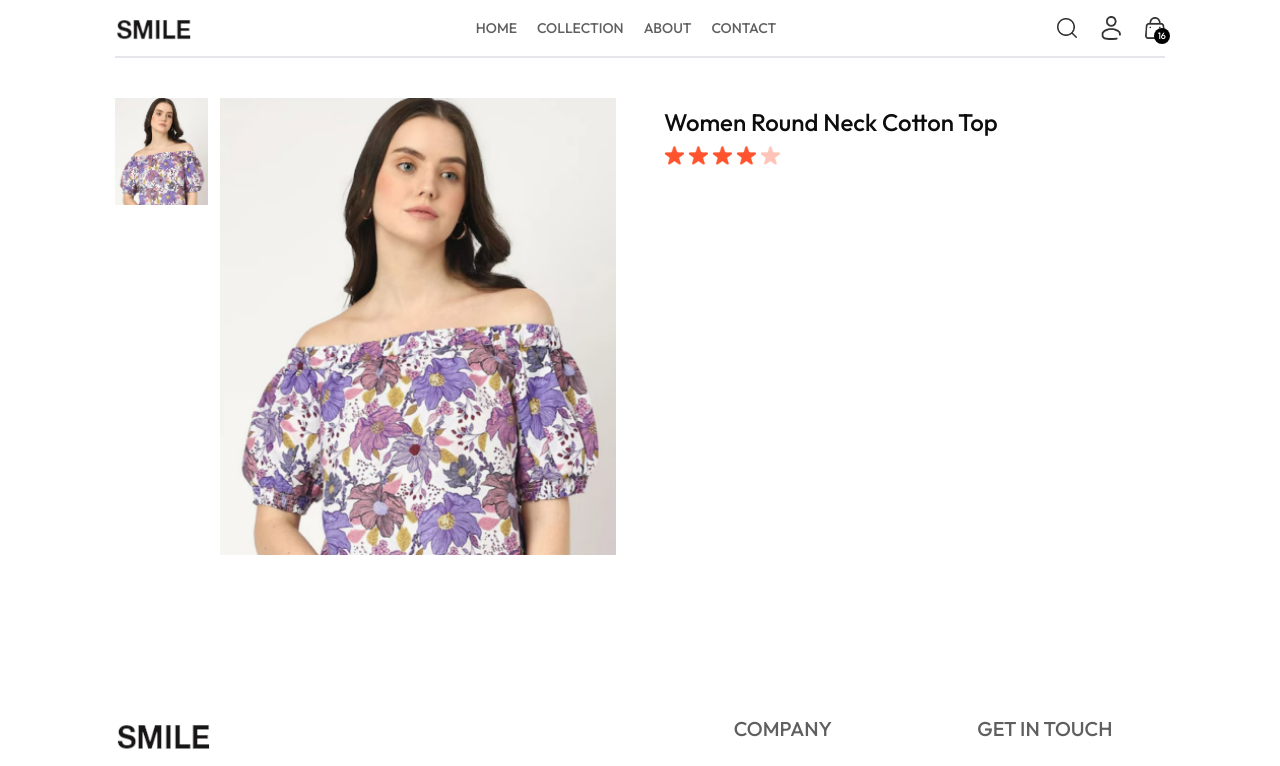
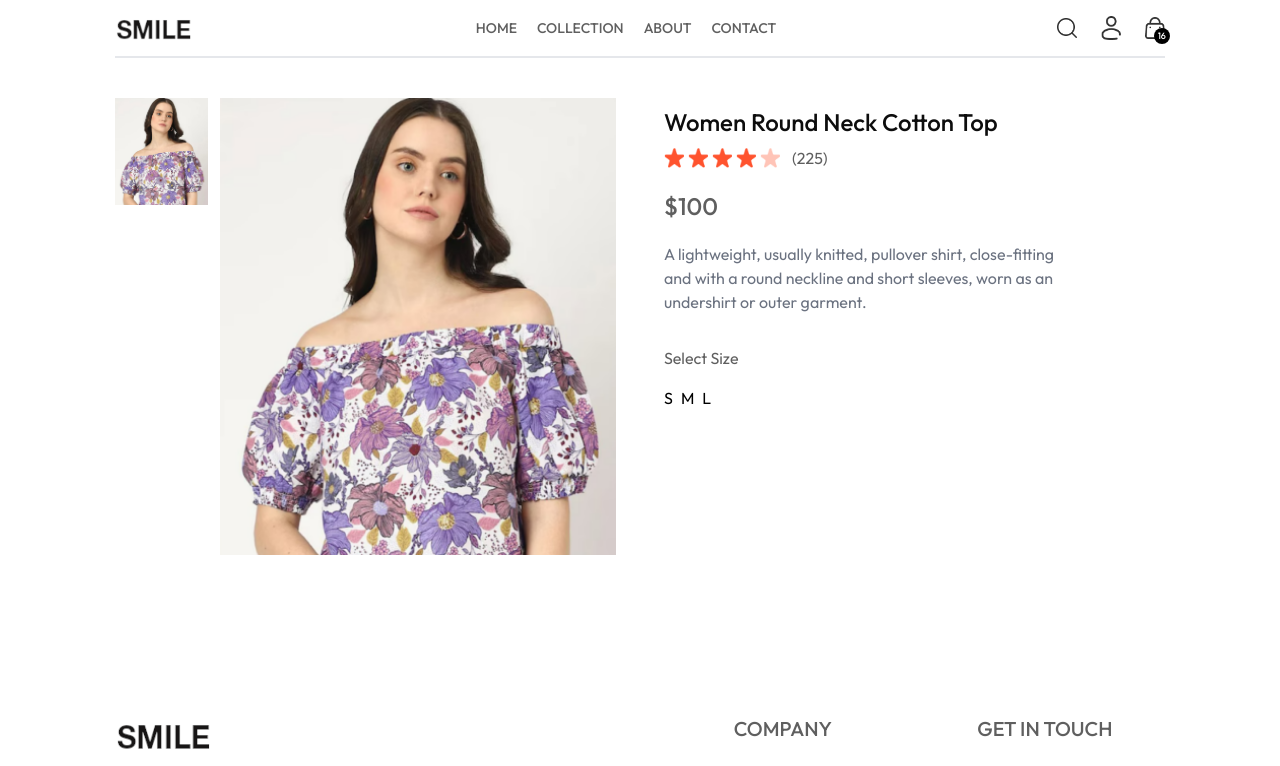
Before and after one commit to Gwolo-Julius/smile-app, a React (Vite) app: page /product/aaaaa in a window 1280 px wide. Shown: the top 766 px of the page. Built offline with nearby package versions, Linux system fonts and the light colour scheme; a web font is replaced by a local one.

Commit message:
sizes and description added

```diff
--- a/src/index.css
+++ b/src/index.css
@@ -56,6 +56,10 @@ a.active {
 a.active hr {
   display: block;
 }
+
+::-webkit-scrollbar{
+  display: none;
+}
 @media screen and (max-width: 640px) {
   a.active {
     background-color: #000;
--- a/src/pages/Products.jsx
+++ b/src/pages/Products.jsx
@@ -5,7 +5,7 @@ import { assets } from "../assets/assets";
 
 const Products = () => {
   const { productId } = useParams();
-  const { products } = useContext(ShopContext);
+  const { products, currency } = useContext(ShopContext);
   const [productData, setProductData] = useState(false);
   const [image, setImage] = useState("");
 
@@ -53,6 +53,22 @@ const Products = () => {
             <img className="w-5" src={assets.star_icon} alt="" />
             <img className="w-5" src={assets.star_icon} alt="" />
             <img className="w-5" src={assets.star_dull_icon} alt="" />
+            <p className="pl-2">(225)</p>
+          </div>
+          <p className="mt-5 font-medium text-2xl">
+            {currency}
+            {productData.price}
+          </p>
+          <p className="text-gray-500 mt-5 md:w-4/5">
+            {productData.description}
+          </p>
+          <div className="flex flex-col gap-4 my-8">
+            <p className="">Select Size</p>
+            <div className="flex gap-2">
+              {productData.sizes.map((size, index)=>(
+                <button key={index}>{size}</button>
+              ))}
+            </div>
           </div>
         </div>
       </div>
```
